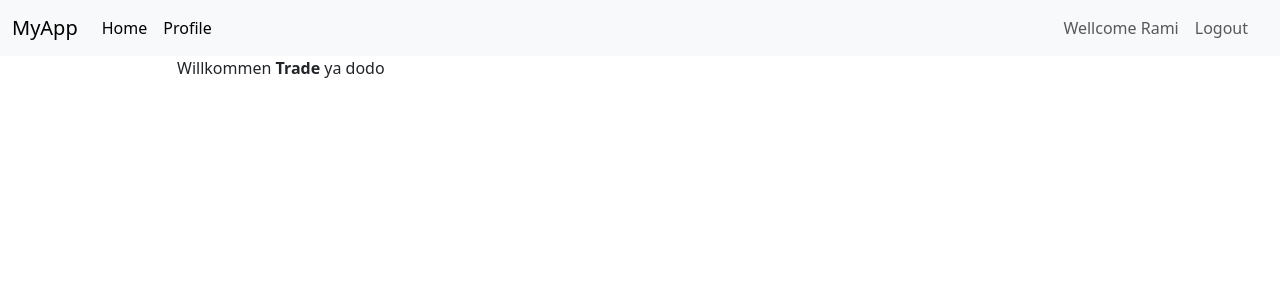
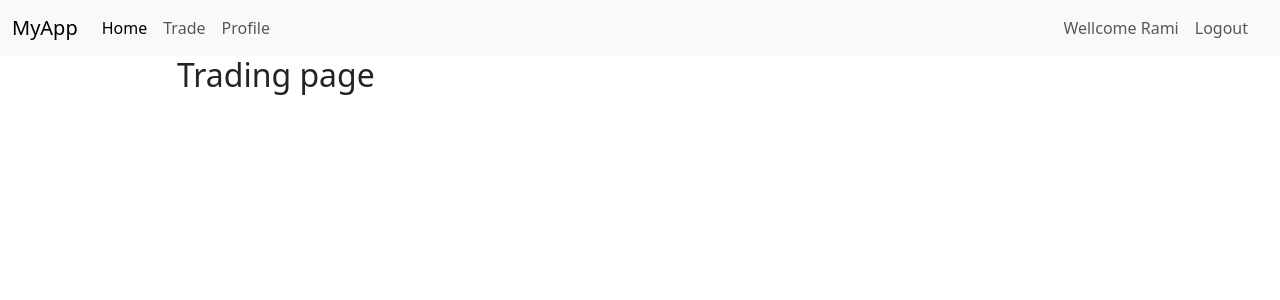
Before and after one commit to ramiqayya/final2, a Django app: page /trade in a window 1280 px wide. Shown: the top 300 px of the page. Run offline with Django 4.2, Linux system fonts and the light colour scheme; a user stored in the database is signed in.

Commit message:
add trading page

```diff
--- a/finalP/myapp/templates/myapp/layout.html
+++ b/finalP/myapp/templates/myapp/layout.html
@@ -30,8 +30,11 @@
                         <a class="nav-link active" aria-current="page" href="{% url 'index'%}">Home</a>
                     </li>
                     {%if user.is_authenticated %}
+                    <li class="nav-item">
+                        <a class="nav-link" aria-current="page" href="{% url 'trade'%}">Trade</a>
+                    </li>
                     <li class="nav-item me-auto">
-                        <a class="nav-link active" aria-current="page" href="{% url 'profile'%}">Profile</a>
+                        <a class="nav-link" aria-current="page" href="{% url 'profile'%}">Profile</a>
                     </li>
 
 
--- /dev/null
+++ b/finalP/myapp/templates/myapp/trade.html
@@ -0,0 +1,7 @@
+{% extends 'myapp/layout.html' %}
+
+{%block body%}
+
+<h2>Trading page</h2>
+
+{%endblock%}
--- a/finalP/myapp/urls.py
+++ b/finalP/myapp/urls.py
@@ -10,6 +10,7 @@ urlpatterns = [
     path("register", views.register, name="register"),
     path("profile", views.profile, name="profile"),
     path("admin", admin.site.urls),
+    path("trade", views.trade, name="trade"),
 
     path("<str:name>", views.greet, name="swade"),
 
--- a/finalP/myapp/views.py
+++ b/finalP/myapp/views.py
@@ -232,6 +232,10 @@ def profile(request):
     })
 
 
+def trade(request):
+    return render(request, "myapp/trade.html")
+
+
 def lookup(*symbols):
     url = 'https://pro-api.coinmarketcap.com/v2/cryptocurrency/quotes/latest?symbol='
     for symbol in symbols:
```
Also changed, not shown: finalP/db.sqlite3.
